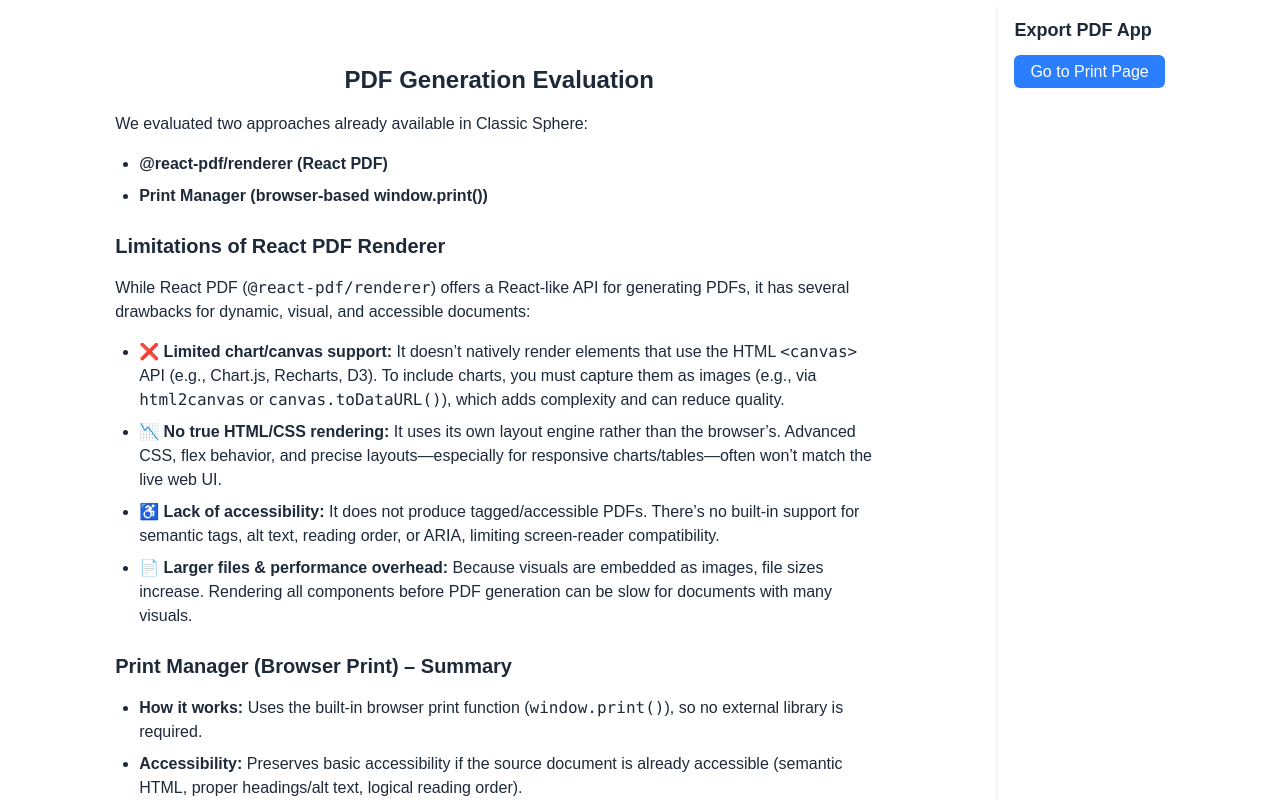
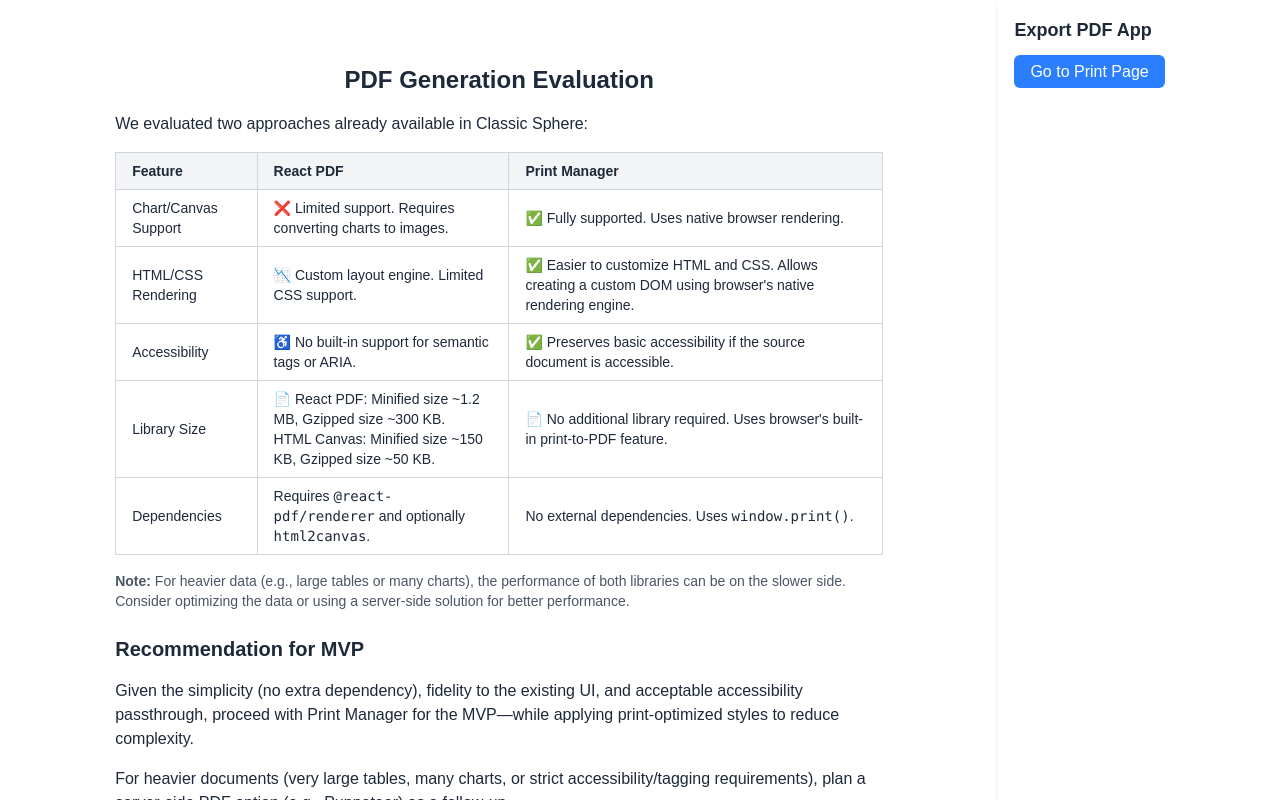
Before and after one commit to theishansri/new-export-pdf, a Next.js app: page / in a window 1280 px wide. Built offline with nearby package versions, Linux system fonts and the light colour scheme.

Commit message:
fixing the structure of the home page

```diff
--- a/src/app/page.tsx
+++ b/src/app/page.tsx
@@ -10,73 +10,84 @@ export default function Home() {
           PDF Generation Evaluation
         </h1>
         <p>We evaluated two approaches already available in Classic Sphere:</p>
-        <ul className="list-disc pl-6 space-y-2">
-          <li>
-            <strong>@react-pdf/renderer (React PDF)</strong>
-          </li>
-          <li>
-            <strong>Print Manager (browser-based window.print())</strong>
-          </li>
-        </ul>
+        <table className="table-auto border-collapse border border-gray-300 w-full text-left text-sm">
+          <thead>
+            <tr className="bg-gray-100">
+              <th className="border border-gray-300 px-4 py-2">Feature</th>
+              <th className="border border-gray-300 px-4 py-2">React PDF</th>
+              <th className="border border-gray-300 px-4 py-2">
+                Print Manager
+              </th>
+            </tr>
+          </thead>
+          <tbody>
+            <tr>
+              <td className="border border-gray-300 px-4 py-2">
+                Chart/Canvas Support
+              </td>
+              <td className="border border-gray-300 px-4 py-2">
+                ❌ Limited support. Requires converting charts to images.
+              </td>
+              <td className="border border-gray-300 px-4 py-2">
+                ✅ Fully supported. Uses native browser rendering.
+              </td>
+            </tr>
+            <tr>
+              <td className="border border-gray-300 px-4 py-2">
+                HTML/CSS Rendering
+              </td>
+              <td className="border border-gray-300 px-4 py-2">
+                📉 Custom layout engine. Limited CSS support.
+              </td>
+              <td className="border border-gray-300 px-4 py-2">
+                ✅ Easier to customize HTML and CSS. Allows creating a custom
+                DOM using browser's native rendering engine.
+              </td>
+            </tr>
+            <tr>
+              <td className="border border-gray-300 px-4 py-2">
+                Accessibility
+              </td>
+              <td className="border border-gray-300 px-4 py-2">
+                ♿ No built-in support for semantic tags or ARIA.
+              </td>
+              <td className="border border-gray-300 px-4 py-2">
+                ✅ Preserves basic accessibility if the source document is
+                accessible.
+              </td>
+            </tr>
+            <tr>
+              <td className="border border-gray-300 px-4 py-2">Library Size</td>
+              <td className="border border-gray-300 px-4 py-2">
+                📄 React PDF: Minified size ~1.2 MB, Gzipped size ~300 KB.
+                <br />
+                HTML Canvas: Minified size ~150 KB, Gzipped size ~50 KB.
+              </td>
+              <td className="border border-gray-300 px-4 py-2">
+                📄 No additional library required. Uses browser's built-in
+                print-to-PDF feature.
+              </td>
+            </tr>
+            <tr>
+              <td className="border border-gray-300 px-4 py-2">Dependencies</td>
+              <td className="border border-gray-300 px-4 py-2">
+                Requires <code>@react-pdf/renderer</code> and optionally{" "}
+                <code>html2canvas</code>.
+              </td>
+              <td className="border border-gray-300 px-4 py-2">
+                No external dependencies. Uses <code>window.print()</code>.
+              </td>
+            </tr>
+          </tbody>
+        </table>
 
-        <h2 className="text-xl font-semibold mt-6">
-          Limitations of React PDF Renderer
-        </h2>
-        <p>
-          While React PDF (<code>@react-pdf/renderer</code>) offers a React-like
-          API for generating PDFs, it has several drawbacks for dynamic, visual,
-          and accessible documents:
+        {/* Note below the table */}
+        <p className="text-sm text-gray-600 mt-4">
+          <strong>Note:</strong> For heavier data (e.g., large tables or many
+          charts), the performance of both libraries can be on the slower side.
+          Consider optimizing the data or using a server-side solution for
+          better performance.
         </p>
-        <ul className="list-disc pl-6 space-y-2">
-          <li>
-            <strong>❌ Limited chart/canvas support:</strong> It doesn’t
-            natively render elements that use the HTML{" "}
-            <code>&lt;canvas&gt;</code> API (e.g., Chart.js, Recharts, D3). To
-            include charts, you must capture them as images (e.g., via{" "}
-            <code>html2canvas</code> or <code>canvas.toDataURL()</code>), which
-            adds complexity and can reduce quality.
-          </li>
-          <li>
-            <strong>📉 No true HTML/CSS rendering:</strong> It uses its own
-            layout engine rather than the browser’s. Advanced CSS, flex
-            behavior, and precise layouts—especially for responsive
-            charts/tables—often won’t match the live web UI.
-          </li>
-          <li>
-            <strong>♿ Lack of accessibility:</strong> It does not produce
-            tagged/accessible PDFs. There’s no built-in support for semantic
-            tags, alt text, reading order, or ARIA, limiting screen-reader
-            compatibility.
-          </li>
-          <li>
-            <strong>📄 Larger files & performance overhead:</strong> Because
-            visuals are embedded as images, file sizes increase. Rendering all
-            components before PDF generation can be slow for documents with many
-            visuals.
-          </li>
-        </ul>
-
-        <h2 className="text-xl font-semibold mt-6">
-          Print Manager (Browser Print) – Summary
-        </h2>
-        <ul className="list-disc pl-6 space-y-2">
-          <li>
-            <strong>How it works:</strong> Uses the built-in browser print
-            function (<code>window.print()</code>), so no external library is
-            required.
-          </li>
-          <li>
-            <strong>Accessibility:</strong> Preserves basic accessibility if the
-            source document is already accessible (semantic HTML, proper
-            headings/alt text, logical reading order).
-          </li>
-          <li>
-            <strong>Performance caveat:</strong> Printing heavy or complex pages
-            can be sluggish and may appear to hang. Use print-optimized styles (
-            <code>@media print</code>) to hide non-essential UI and simplify
-            layouts where possible.
-          </li>
-        </ul>
 
         <h2 className="text-xl font-semibold mt-6">Recommendation for MVP</h2>
         <p>
```
